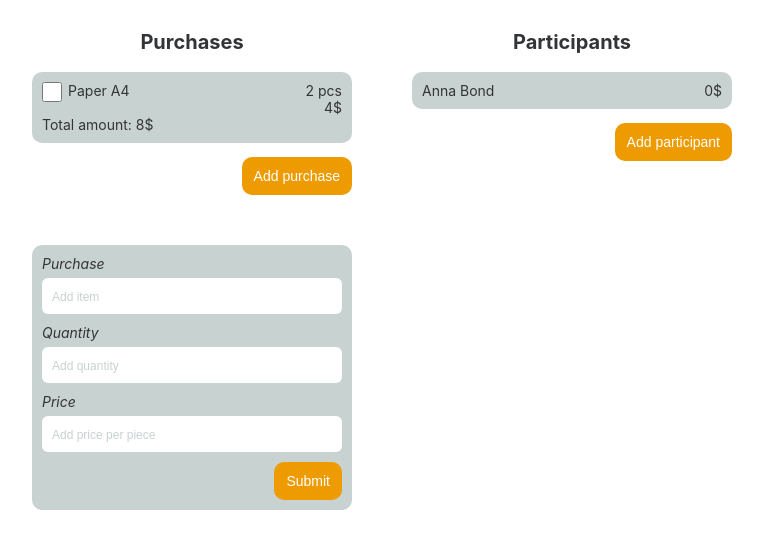
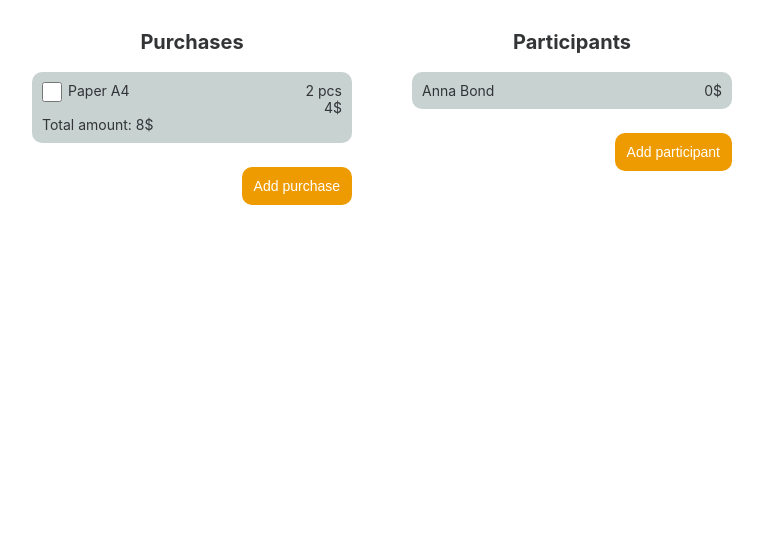
Before and after one commit to hannakulikowska/share-cost, a React (Create React App) app: page / in a window 1280 px wide. Shown: the top 548 px of the page, without its empty margins (258-1021 px from the left). Built offline with nearby package versions, Linux system fonts and the light colour scheme.

Commit message:
feat: add functionality to open/close AddPurchaseForm

```diff
--- a/src/components/App.js
+++ b/src/components/App.js
@@ -1,13 +1,31 @@
 import Participants from "./Participants";
 import Purchases from "./Purchases";
 import AddPurchaseForm from "./AddPurchaseForm";
+import { useState } from "react";
 
 export default function App() {
+  const [openAddPurchaseForm, setOpenAddPurchaseForm] = useState(false);
+
+  function handleOpenAddPurchaseForm() {
+    setOpenAddPurchaseForm((open) => !open);
+  }
+
   return (
     <div className="app">
-      <Purchases />
-      <Participants />
-      <AddPurchaseForm />
+      <div className="column">
+        <Purchases />
+        <button
+          className="button"
+          onClick={handleOpenAddPurchaseForm}
+        >
+          {openAddPurchaseForm ? "Close the form" : "Add purchase"}
+        </button>
+        {openAddPurchaseForm && <AddPurchaseForm />}
+      </div>
+      <div className="column">
+        <Participants />
+        <button className="button">Add participant</button>
+      </div>
     </div>
   );
 }
--- a/src/components/Participants.js
+++ b/src/components/Participants.js
@@ -7,7 +7,6 @@ export default function Participants() {
       <ul className="participants-list">
         <ParticipantItem />
       </ul>
-      <button className="button">Add participant</button>
     </div>
   );
 }
--- a/src/components/Purchases.js
+++ b/src/components/Purchases.js
@@ -7,7 +7,6 @@ export default function Purchases() {
       <ul className="purchases-list">
         <PurchaseItem />
       </ul>
-      <button className="button">Add purchase</button>
     </div>
   );
 }
--- a/src/index.css
+++ b/src/index.css
@@ -47,6 +47,7 @@ body {
 
 .button {
   margin-left: auto;
+  float: right;
   background-color: var(--color-accent);
   color: var(--color-white);
   border: none;
@@ -66,10 +67,10 @@ body {
 form {
   background-color: var(--color-gray);
   border-radius: 1rem;
+  padding: 1em;
 }
 
 .form {
-  padding: 1em;
   display: flex;
   flex-direction: column;
 }
@@ -125,6 +126,15 @@ input[type="text"] {
 input[type="text"]::placeholder {
   font-size: 1.2rem;
   color: var(--color-gray);
+}
+
+/* Left column */
+
+.column{
+  display: flex;
+  flex-direction: column;
+  gap: 1rem;
+  padding: 1rem;
 }
 
 /* Purchases Form */
@@ -184,9 +194,7 @@ input[type="text"]::placeholder {
 
 /* Add purchase form */
 
-.add-purchase-form {
-  padding: 0 1rem;
-}
+
 
 /* Media Queries */
 
```
